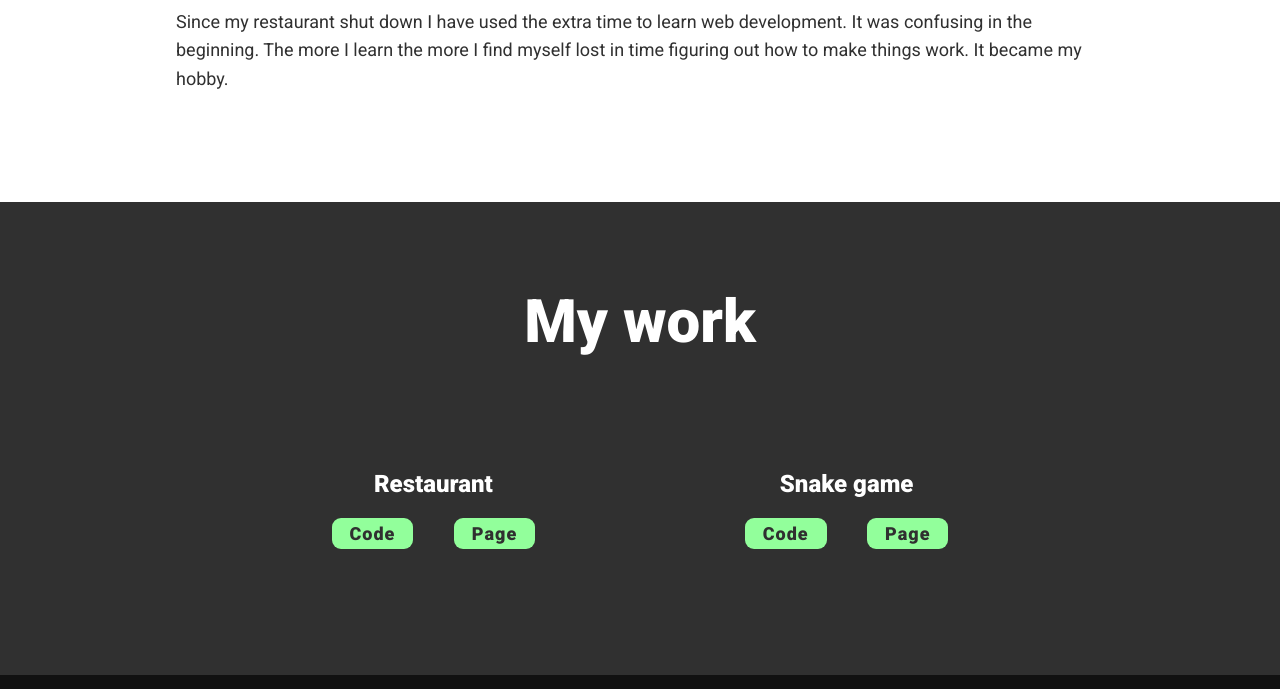
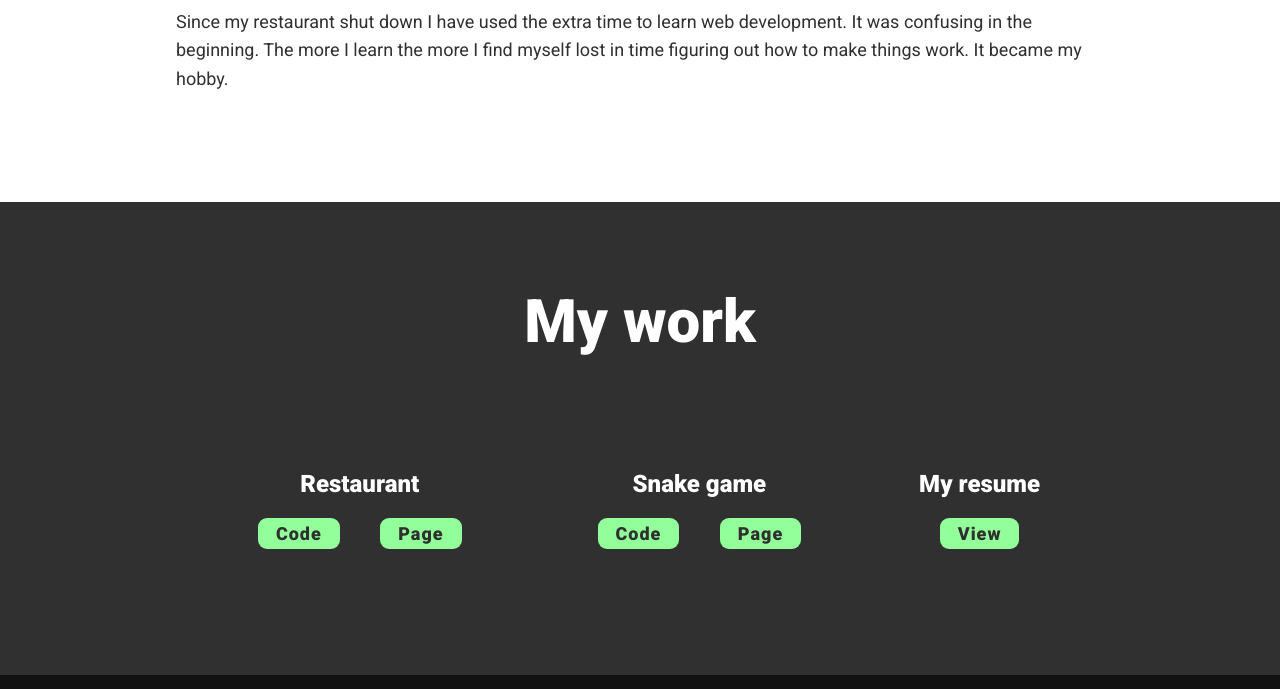
Before and after one commit to TheLukasHenry/LuckyPortfolio, a plain HTML site: page index.html in a window 1280 px wide. Shown: the part 1531-2220 px from the top of the page. Drawn offline with nearby package versions, Linux system fonts and the light colour scheme.

Commit message:
Resume added

```diff
--- a/index.html
+++ b/index.html
@@ -90,6 +90,10 @@
                         <a href=https://github.com/Lherajt/LuckyPortfolio/tree/master/Lucky_portfolio/MySnake target="_blank">Code</a>
                         <a href="MySnake/index.html" >Page</a>
                     </div>
+                    <div class="portfolio__item">
+                        <h3>My resume</h3>
+                        <a href="img/Lucky-resume.pdf" >View</a>
+                    </div>
                 </div>
             </section>
         </div>
```
Also changed, not shown: 1 other file.
